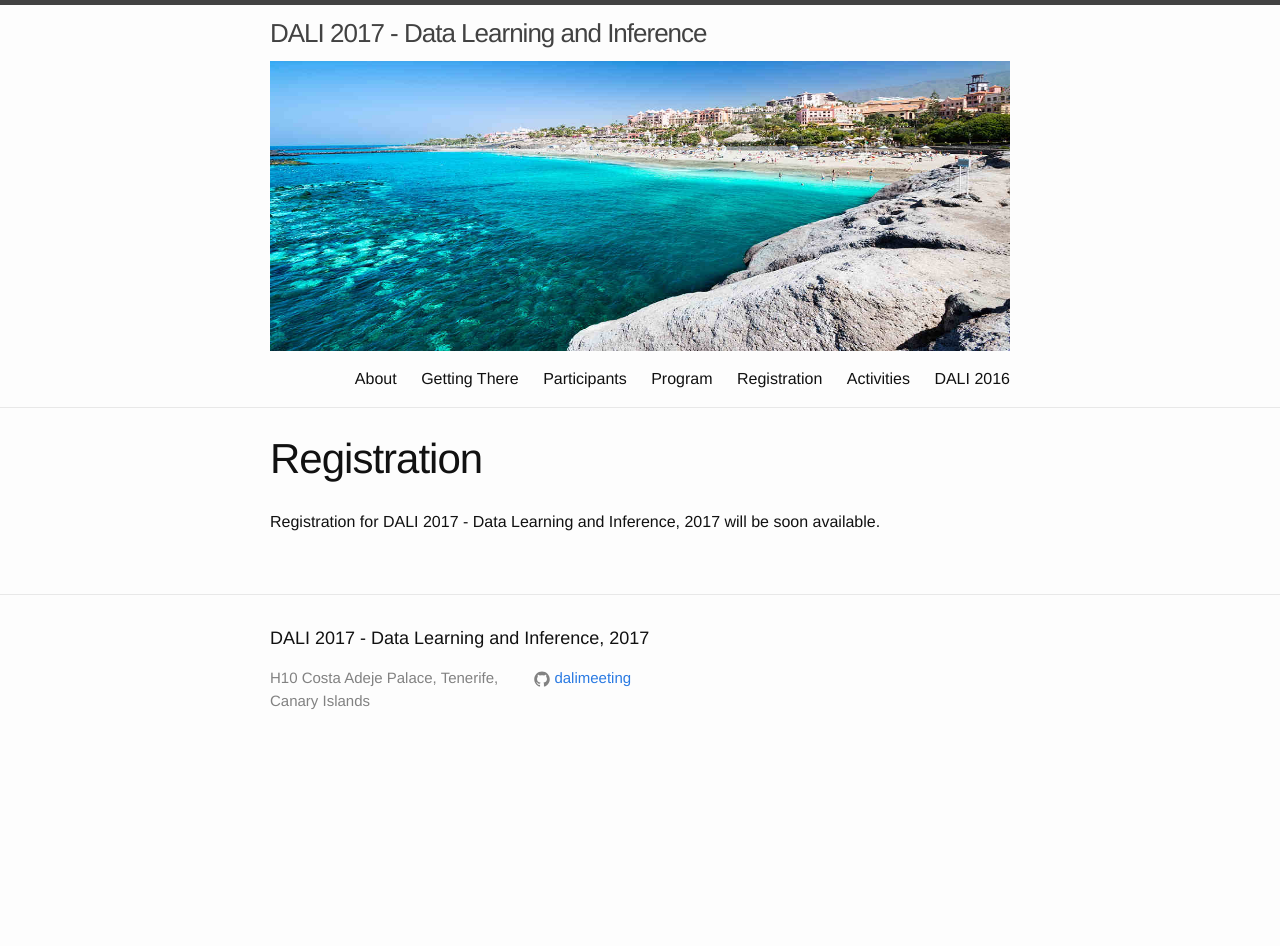
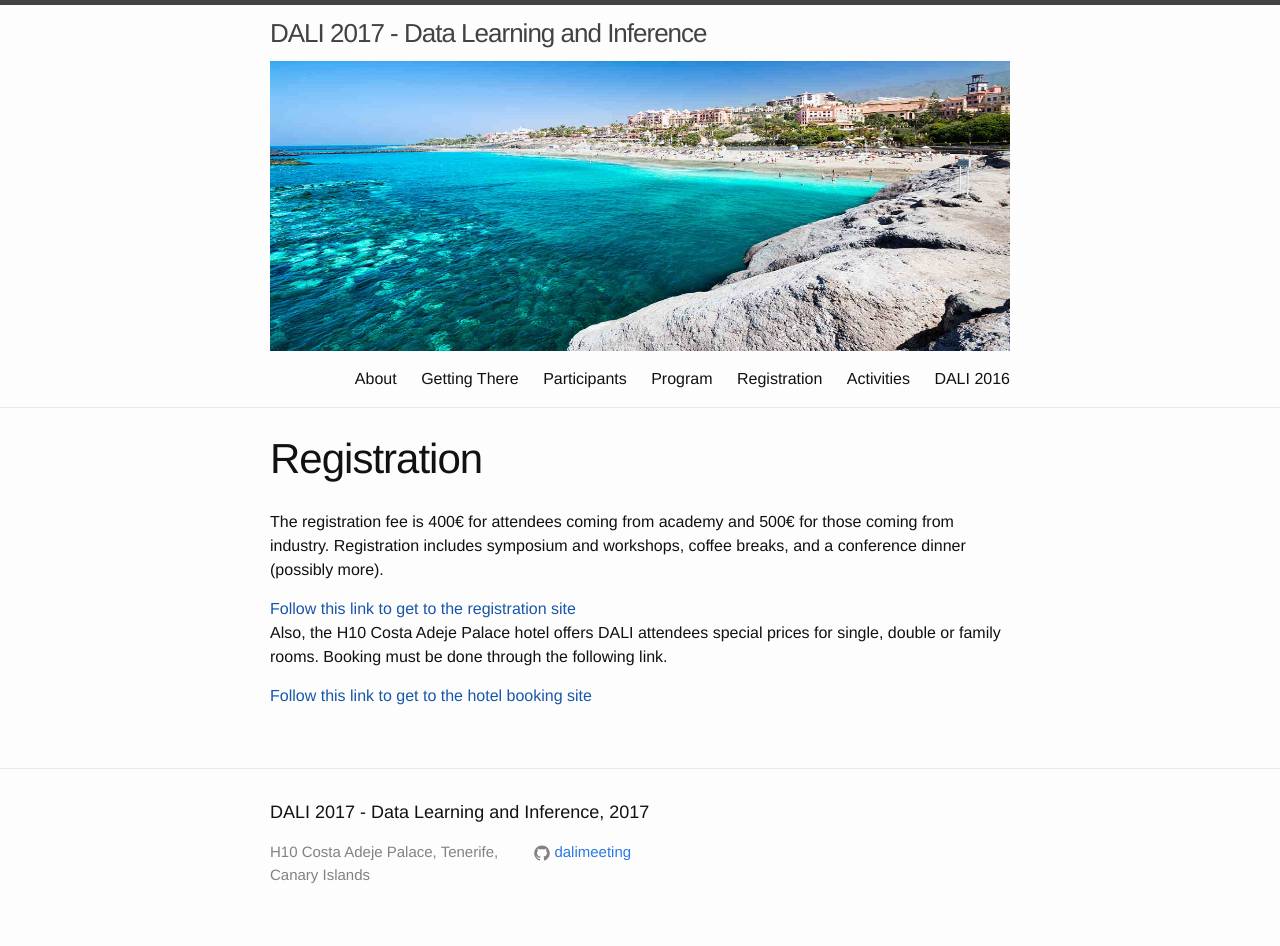
Before and after one commit to dalimeeting/dalimeeting.github.io, a Jekyll site: the page built from registration.html, in a window 1280 px wide. Built offline with Jekyll 4.4.1, drawn with Linux system fonts in a browser that asks for light colours; before the commit the page ends 900 px from its top, so only the background shows below that.

Commit message:
Adding registration and hotel booking links

```diff
--- a/_layouts/registration.html
+++ b/_layouts/registration.html
@@ -3,14 +3,15 @@ layout: page
 ---
 <article>
 
-  <p>Registration for {{ site.conference.name }}, {{ site.conference.year }} will be soon available.</p>
+  <p> The registration fee is 400€ for attendees coming from academy and 500€ for those coming from industry. Registration includes symposium and workshops, coffee breaks, and a conference dinner (possibly more). </p>
 
-  {{ content }}
+  <a href="{{http://gecoweb.gesintur.com/pub/1600006/q2/cgi.hrb?idexp=VJ7FP&main=inscripcion}}"> Follow this link to get to the registration site </a>
 
-  {% if site.conference.registration_url %}
-  <h3>Registration Site</h3>
-  <a href="{{ site.conference.registration_url }}">Register here</a>
-  {% endif %}
+  <p> Also, the H10 Costa Adeje Palace hotel offers DALI attendees special prices for single, double or family rooms. Booking must be done through the following link. </p>
+
+  <a href="{{http://gecoweb.gesintur.com/pub/1600006/q2/cgi.hrb?idexp=VJ7FP&main=inscripcion}}"> Follow this link to get to the hotel booking site </a>
+
+
 
 
 </article>
```
